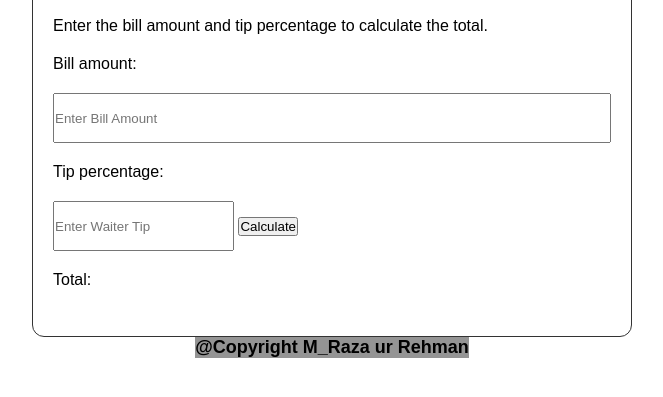
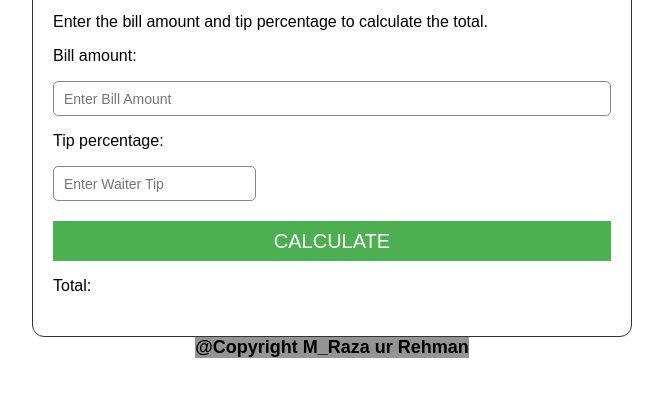
Before and after one commit to Raza-Ur-Rehman/Tip-Calculator, a plain HTML site: page index.html in a window 1280 px wide. Shown: the part 163-560 px from the top of the page, without its empty margins (308-971 px from the left). Drawn offline with Linux system fonts and the light colour scheme.

Commit message:
Update style.css

```diff
--- a/style.css
+++ b/style.css
@@ -23,7 +23,7 @@ h4 {
 }
 #container {
     display: flex;
-    gap: 20px;
+    gap: 16px;
     flex-direction: column;
     width: 600px;
     height: 400px;
@@ -40,5 +40,23 @@ p {
     font-size: 16px;
 }
 input {
-    height: 50px;
+    height: 35px;
+    outline: none;
+    border: 0.5px solid #888686;
+    padding: 10px;
+    font-size: 14px;
+    border-radius: 5px;
 }
+button {
+    height: 40px;
+    width: 100%;
+    background-color: #4CAF50;
+    border: none;
+    outline: none;
+    margin-top: 20px;
+    text-transform: uppercase;
+    font-size: 20px;
+    font-weight: 540;
+    color: #fff;
+
+}
```
